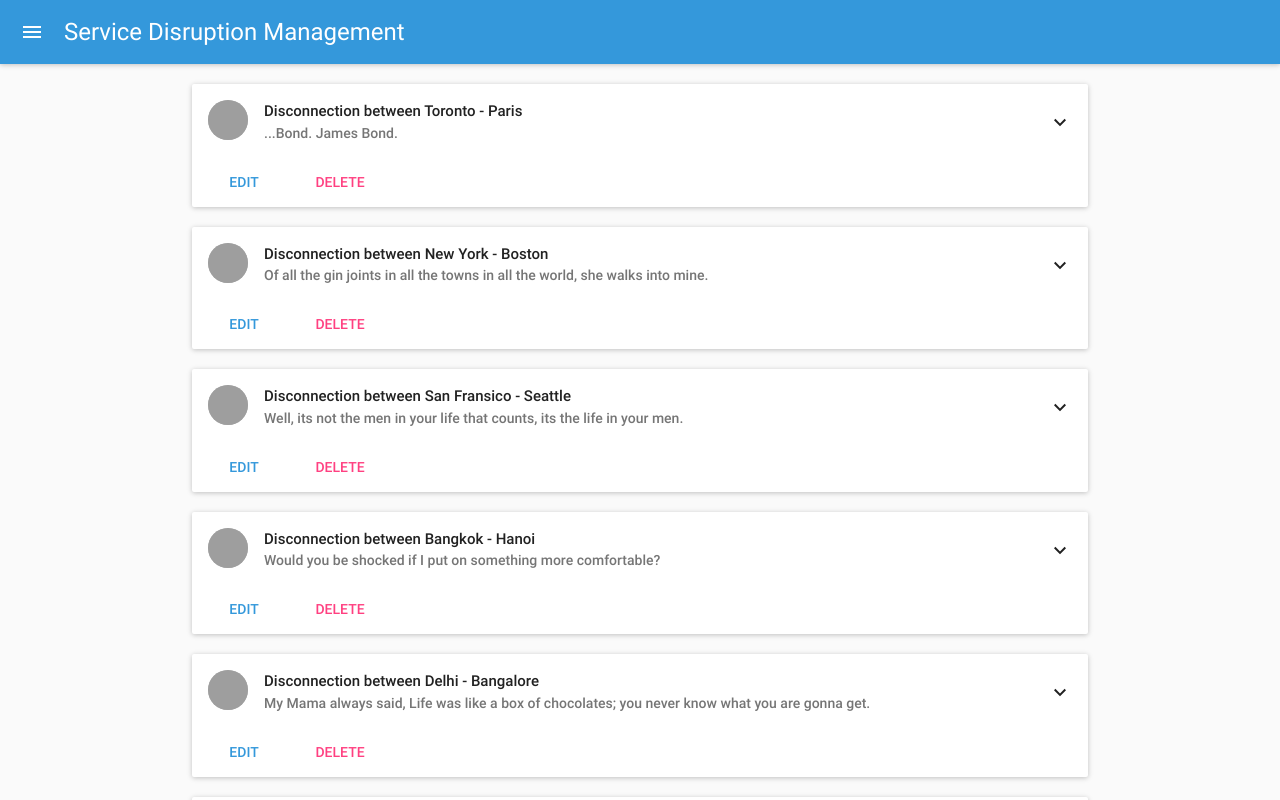
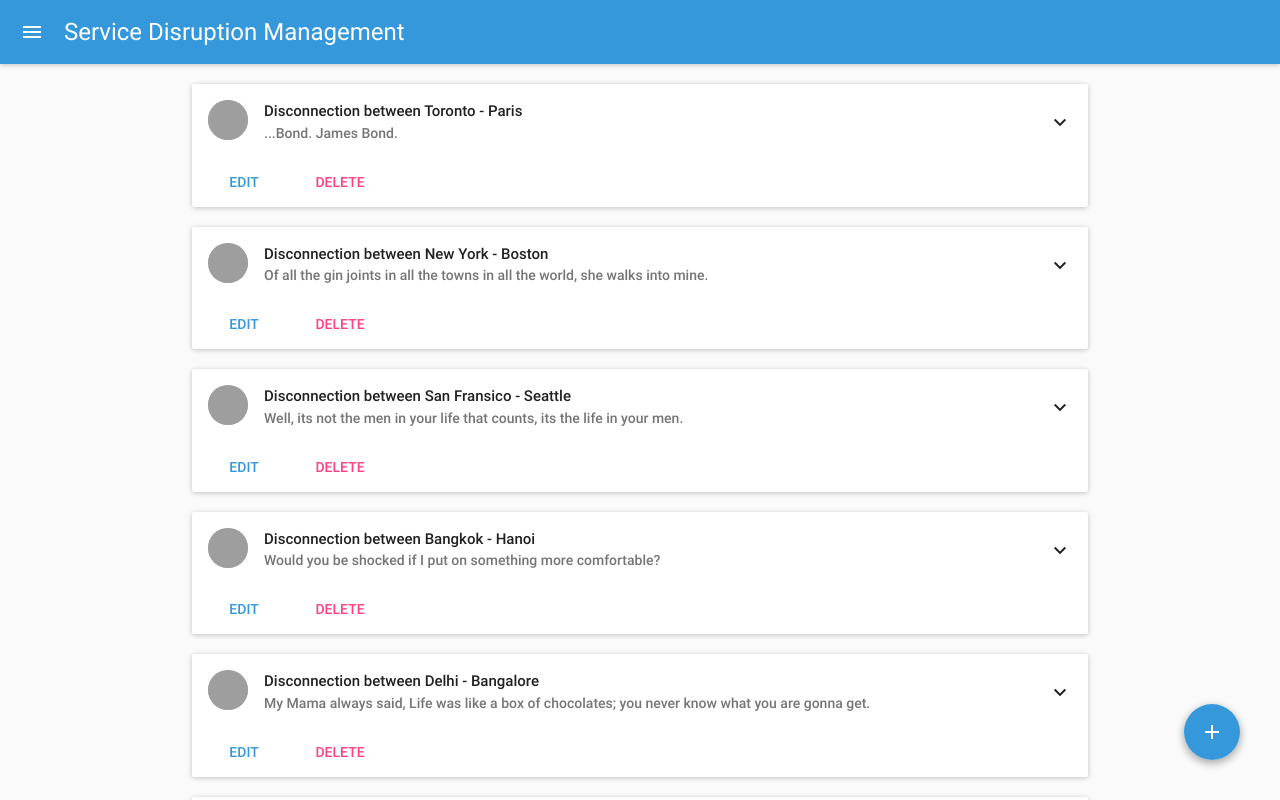
Before and after one commit to yashshah/city-mapper, a React app in the folder Frontend/: page / in a window 1280 px wide. Shown: the top 800 px of the page. Built offline with nearby package versions, Linux system fonts and the light colour scheme; grey boxes are pictures that could not be loaded; what react-tap-event-plugin would draw is missing.

Commit message:
Add floating button

```diff
--- a/Frontend/src/components/ServiceDisruptionPage.js
+++ b/Frontend/src/components/ServiceDisruptionPage.js
@@ -5,6 +5,8 @@ import {ServiceDisruptionForm} from './ServiceDisruptionForm'
 import AppBar from './AppBar'
 import getMuiTheme from 'material-ui/styles/getMuiTheme';
 import MuiThemeProvider from 'material-ui/styles/MuiThemeProvider';
+import FloatingActionButton from 'material-ui/FloatingActionButton';
+import ContentAdd from 'material-ui/svg-icons/content/add';
 
 const muiTheme = getMuiTheme({
   palette: {
@@ -12,6 +14,12 @@ const muiTheme = getMuiTheme({
   },
 });
 
+const style = {
+  bottom:'40px',
+  position:'fixed',
+  right:'40px',
+  zIndex:'998',
+};
 export class ServiceDisruptionPage extends Component {
   constructor(props) {
     super(props);
@@ -27,6 +35,9 @@ export class ServiceDisruptionPage extends Component {
             <div className="container">
               <ServiceDisruptionList />
             </div>
+             <FloatingActionButton style={style}>
+              <ContentAdd />
+            </FloatingActionButton>
           </div>
         </MuiThemeProvider>
       </div>
```
